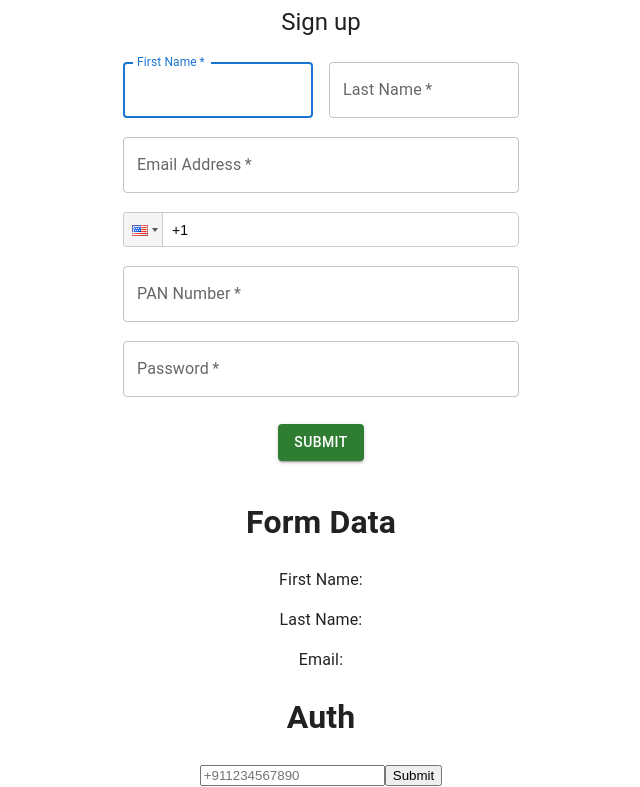
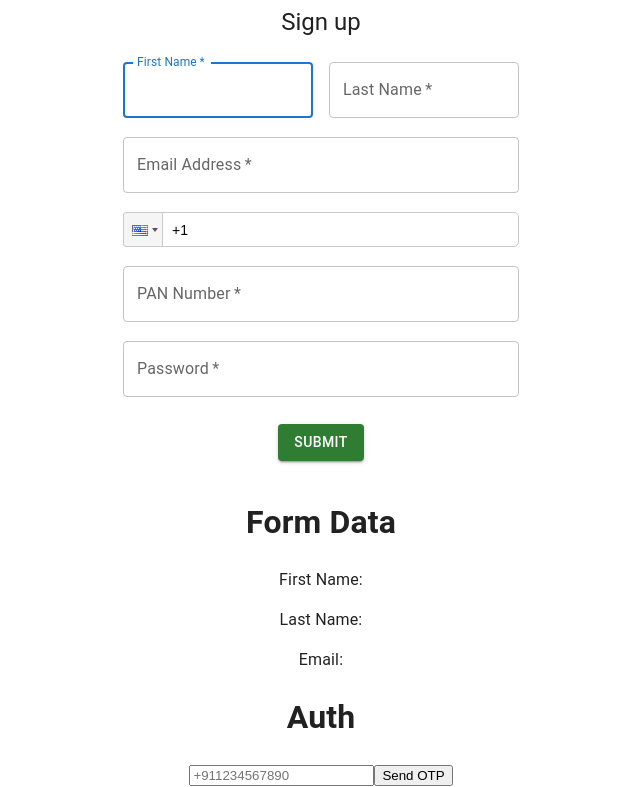
Before and after one commit to anshuvelocis9015/Form-hook-material-ui, a React (Create React App) app: page / in a window 1280 px wide. Shown: the part 183-970 px from the top of the page, without its empty margins (319-959 px from the left). Built offline with nearby package versions, Linux system fonts and the light colour scheme.

Commit message:
adding auth

```diff
--- a/src/components/Auth.js
+++ b/src/components/Auth.js
@@ -1,18 +1,43 @@
 import React from 'react';
-import { useState } from 'react';
+// import { useState } from 'react';
 import { useForm } from 'react-hook-form';
 
 
+// const Auth = () => {
+//     const {handleSubmit,setValue} = useForm();
+//     const[phoneNumber,setPhoneNumber] = useState("");
+//     const onSubmit = (data) =>{
+//         console.log(data);
+//     }
+//     const handleChange = (e) => {
+//         setPhoneNumber(e.target.value);
+//         setValue(phoneNumber);
+//     }
+//     return(
+//         <div>
+//         <h1>Auth</h1>
+//         <form onSubmit={handleSubmit(onSubmit)}>
+//         <input
+//         type='tel'
+//         placeholder='+911234567890'
+//         name='phoneNumber'
+//         value={phoneNumber}
+//         onChange={handleChange}
+//         // {...register('phoneNumber',{
+//         //     required:'phone number is required'
+//         // })}
+//         />
+//         <button type='submit'>Submit</button>
+//         </form>
+//         </div>
+//     )
+// }
 const Auth = () => {
-    const {handleSubmit,setValue} = useForm();
-    const[phoneNumber,setPhoneNumber] = useState("");
+    const {register,handleSubmit,formState:{errors}} = useForm();
     const onSubmit = (data) =>{
         console.log(data);
     }
-    const handleChange = (e) => {
-        setPhoneNumber(e.target.value);
-        setValue(phoneNumber);
-    }
+    // const onFormError = (error) => console.log(error);
     return(
         <div>
         <h1>Auth</h1>
@@ -20,14 +45,18 @@ const Auth = () => {
         <input
         type='tel'
         placeholder='+911234567890'
-        name='phoneNumber'
-        value={phoneNumber}
-        onChange={handleChange}
-        // {...register('phoneNumber',{
-        //     required:'phone number is required'
-        // })}
+        {...register('phoneNumber',{
+            pattern:{
+            value:/[a-zA-z]{3}/,
+            message:"invalid phone number",
+            },
+             required:"phone number is required"
+        }
+
+    )}
         />
-        <button type='submit'>Submit</button>
+        {errors?.phoneNumber&&<span>{errors.phoneNumber.message}</span>}
+        <button type='submit'>Send OTP</button>
         </form>
         </div>
     )
```
